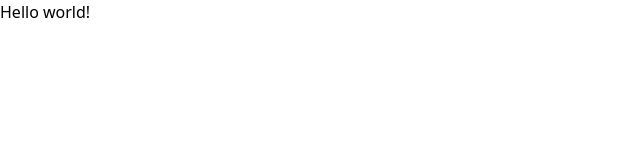
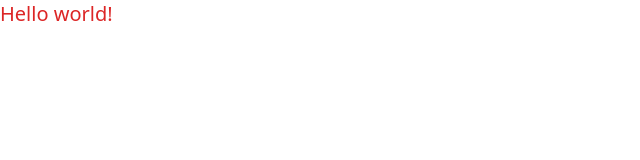
Before and after one commit to matthew-a-klein/drashos-site, a React (Create React App) app in the folder frontend/: page / in a window 1280 px wide. Shown: the top 160 px of the page, without its empty margins (0-640 px from the left). Built offline with nearby package versions, Linux system fonts and the light colour scheme.

Commit message:
Test styling

```diff
--- a/frontend/public/index.html
+++ b/frontend/public/index.html
@@ -4,15 +4,12 @@
   <head>
     <meta charset="utf-8" />
     <meta name="viewport" content="width=device-width, initial-scale=1" />
-
-
     <title>React App</title>
   </head>
 
   <body>
     <noscript>You need to enable JavaScript to run this app.</noscript>
     <div id="root"></div>
-
   </body>
 
 </html>
--- a/frontend/src/App.js
+++ b/frontend/src/App.js
@@ -1,7 +1,7 @@
 export default function App() {
   return (
     <div>
-      <h1>
+      <h1 className="text-xl text-red-600">
         Hello world!
       </h1>
     </div>
```
